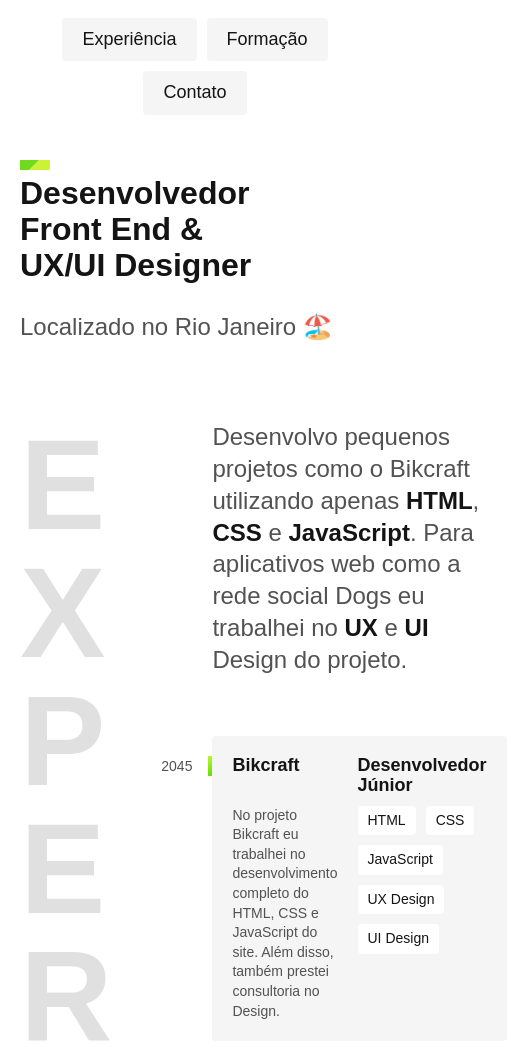
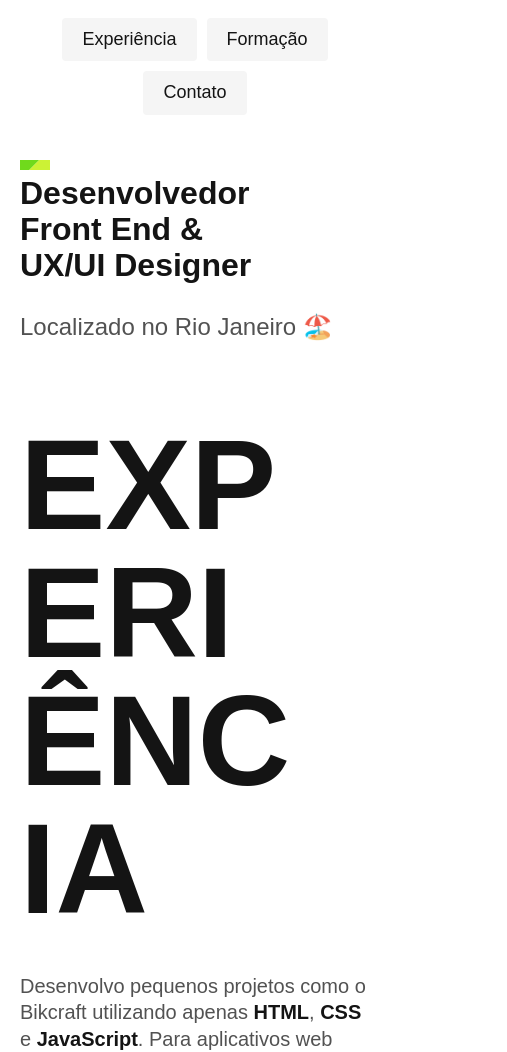
Before and after one commit to marcopla/portfolio-lobo, a plain HTML site: page index.html in a window 390 px wide. Shown: the part 80-1132 px from the top of the page, 507 px wide, since content can reach past the window. Drawn offline with Linux system fonts and the light colour scheme; a script that the page names is missing.

Commit message:
experiencia css2

```diff
--- a/css/experiencia.css
+++ b/css/experiencia.css
@@ -89,3 +89,28 @@
   background: #fff;
   padding: 5px 10px;
 }
+
+@media (max-width: 800px) {
+  .experiencia {
+    grid-template-columns: 1fr;
+    gap: 40px;
+  }
+  .experiencia .subtitulo {
+    color: #141414;
+  }
+  .experiencia-texto {
+    font-size: 1.25rem;
+  }
+  .empresa-ano {
+    position: initial;
+    order: 1;
+    width: initial;
+    text-align: left;
+  }
+}
+
+@media (max-width: 400px) {
+  .empresa {
+    grid-template-columns: 1fr;
+  }
+}
--- a/css/global.css
+++ b/css/global.css
@@ -25,4 +25,16 @@ img {
 
 .subtitulo {
   font-size: 8rem;
+  line-height: 1;
+  text-transform: uppercase;
+  word-break: break-all;
+  max-width: 4ch;
 }
+
+@media (max-width: 800px) {
+  .subtitulo {
+    font-size: 3rem;
+    text-transform: capitalize;
+    max-width: initial;
+  }
+}
--- a/css/style.css
+++ b/css/style.css
@@ -1,4 +1,4 @@
+@import './global.css';
 @import './header.css';
-@import './global.css';
 @import './introducao.css';
 @import './experiencia.css';
```
